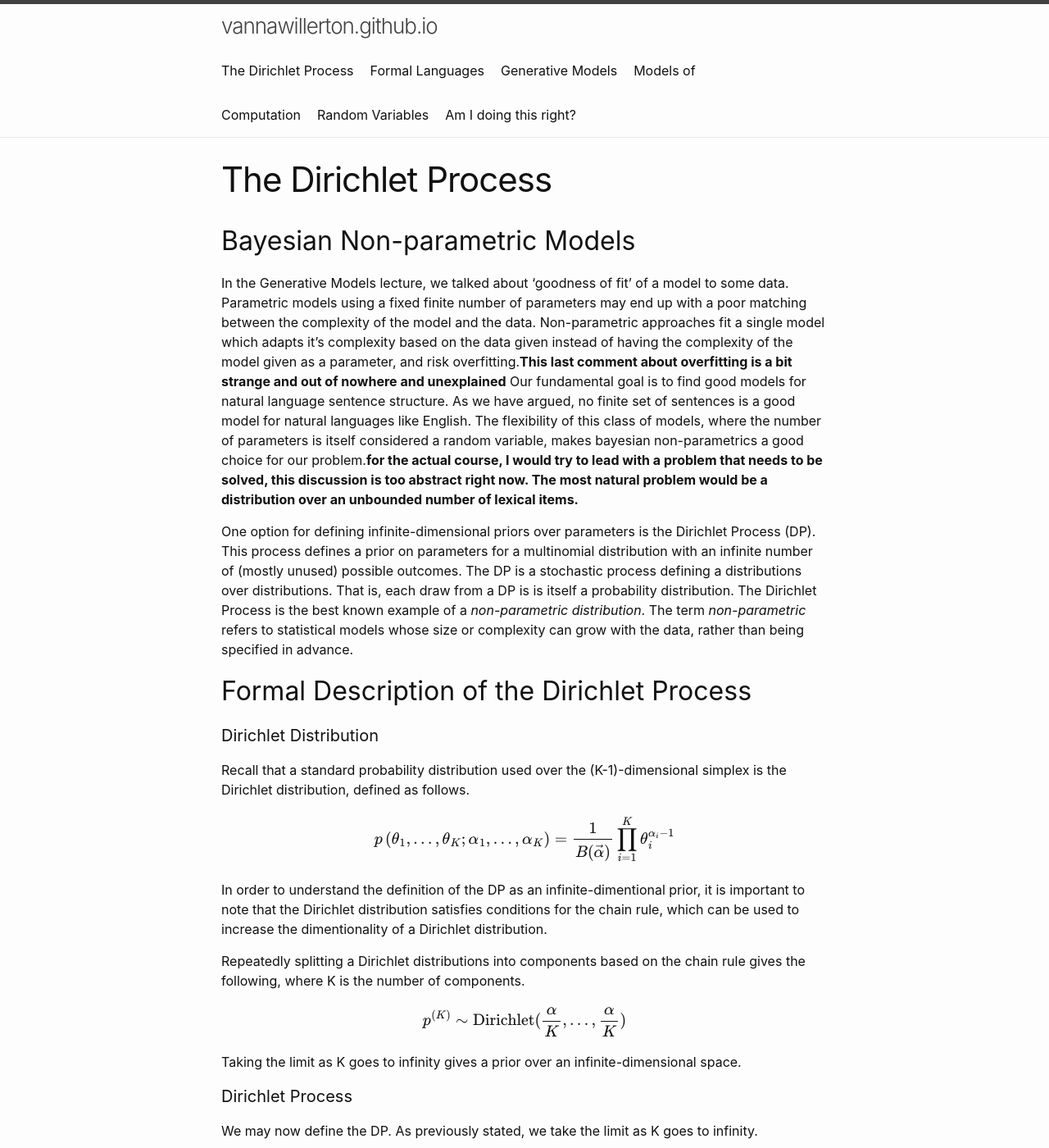
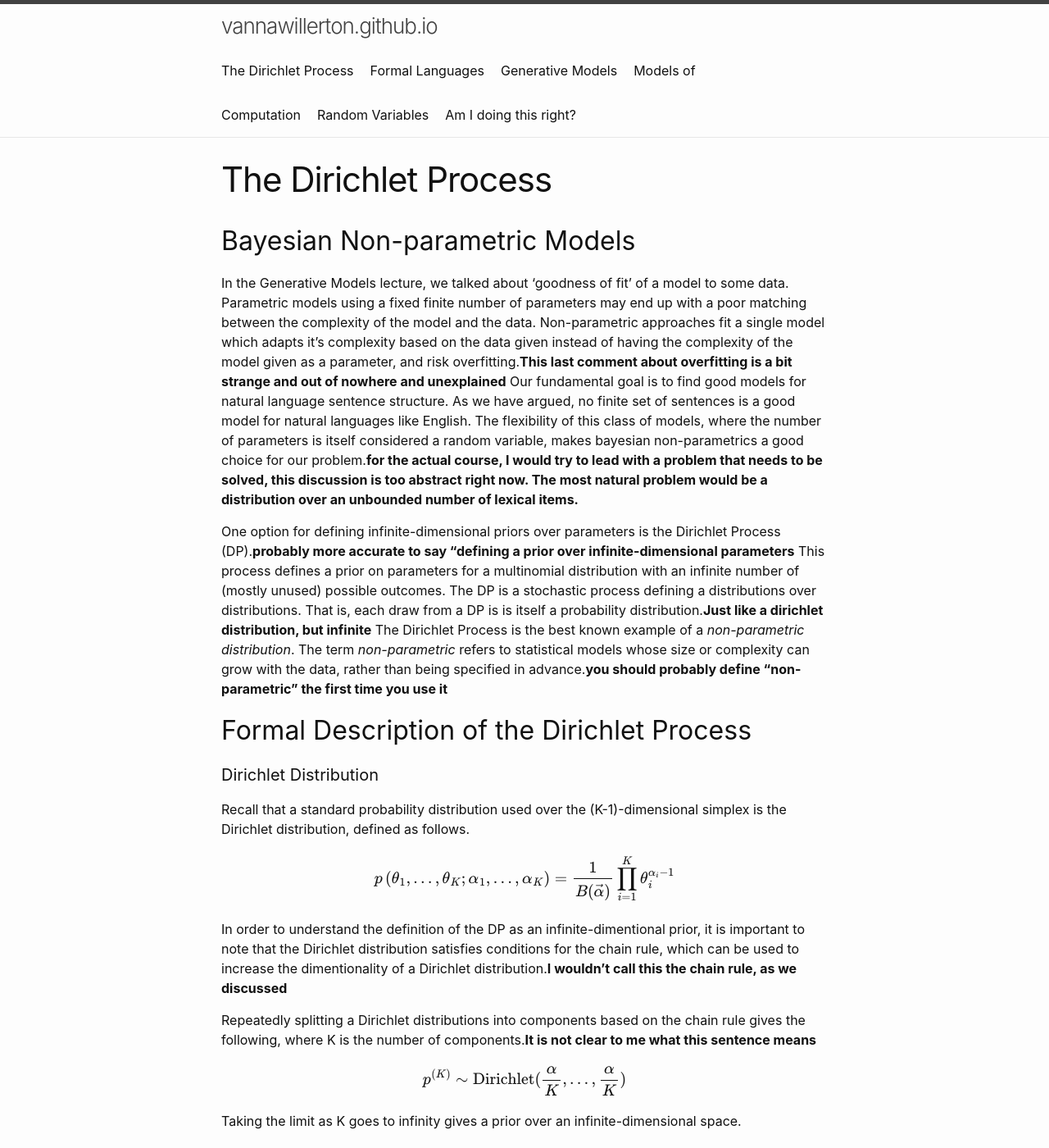
Before and after one commit to vannawillerton/vannawillerton.github.io, a Jekyll site: the page built from DirichletProcesses.md, in a window 1280 px wide and 1400 px high. Shown: the whole window at 82% size. Built offline with Jekyll 4.4.1, drawn with Linux system fonts in a browser that asks for light colours; our own code applies the rules of GitHub Pages for plain Markdown files; formulas are drawn with MathJax 3; a script that is not in the unit is left out.

Commit message:
Made a few more comments.

```diff
--- a/DirichletProcesses.md
+++ b/DirichletProcesses.md
@@ -22,27 +22,38 @@ discussion is too abstract right now. The most natural problem would
 be a distribution over an unbounded number of lexical items.**
 
 One option for defining infinite-dimensional priors over parameters is
-the Dirichlet Process (DP). This process defines a prior on parameters
-for a multinomial distribution with an infinite number of (mostly
-unused) possible outcomes. The DP is a stochastic process defining a
-distributions over distributions. That is, each draw from a DP is is
-itself a probability distribution. The Dirichlet Process is the best
-known example of a *non-parametric distribution*. The
+the Dirichlet Process (DP).**probably more accurate to say "defining a
+prior over infinite-dimensional parameters** This process defines a
+prior on parameters for a multinomial distribution with an infinite
+number of (mostly unused) possible outcomes. The DP is a stochastic
+process defining a distributions over distributions. That is, each
+draw from a DP is is itself a probability distribution.**Just like a
+dirichlet distribution, but infinite** The Dirichlet Process is the
+best known example of a *non-parametric distribution*. The
 term *non-parametric* refers to statistical models whose size or
 complexity can grow with the data, rather than being specified in
-advance.
+advance.**you should probably define "non-parametric" the first time
+you use it**
 
 ## Formal Description of the Dirichlet Process
 
 #### Dirichlet Distribution
 
-Recall that a standard probability distribution used over the (K-1)-dimensional simplex is the Dirichlet distribution, defined as follows.
+Recall that a standard probability distribution used over the
+(K-1)-dimensional simplex is the Dirichlet distribution, defined as
+follows.
 
 $$p\left(\theta_{1},\ldots ,\theta_{K};\alpha _{1},\ldots ,\alpha _{K}\right)= \frac{1}{B(\vec{\alpha})}\prod _{i=1}^{K}\theta_{i}^{\alpha _{i}-1}$$
 
-In order to understand the definition of the DP as an infinite-dimentional prior, it is important to note that the Dirichlet distribution satisfies conditions for the chain rule, which can be used to increase the dimentionality of a Dirichlet distribution.
+In order to understand the definition of the DP as an
+infinite-dimentional prior, it is important to note that the Dirichlet
+distribution satisfies conditions for the chain rule, which can be
+used to increase the dimentionality of a Dirichlet distribution.**I
+wouldn't call this the chain rule, as we discussed**
 
-Repeatedly splitting a Dirichlet distributions into components based on the chain rule gives the following, where K is the number of components.
+Repeatedly splitting a Dirichlet distributions into components based
+on the chain rule gives the following, where K is the number of
+components.**It is not clear to me what this sentence means**
 
 $$p^{(K)} \sim \mathrm{Dirichlet}(\frac{\alpha}{K},\ldots,\frac{\alpha}{K})$$
 
```
